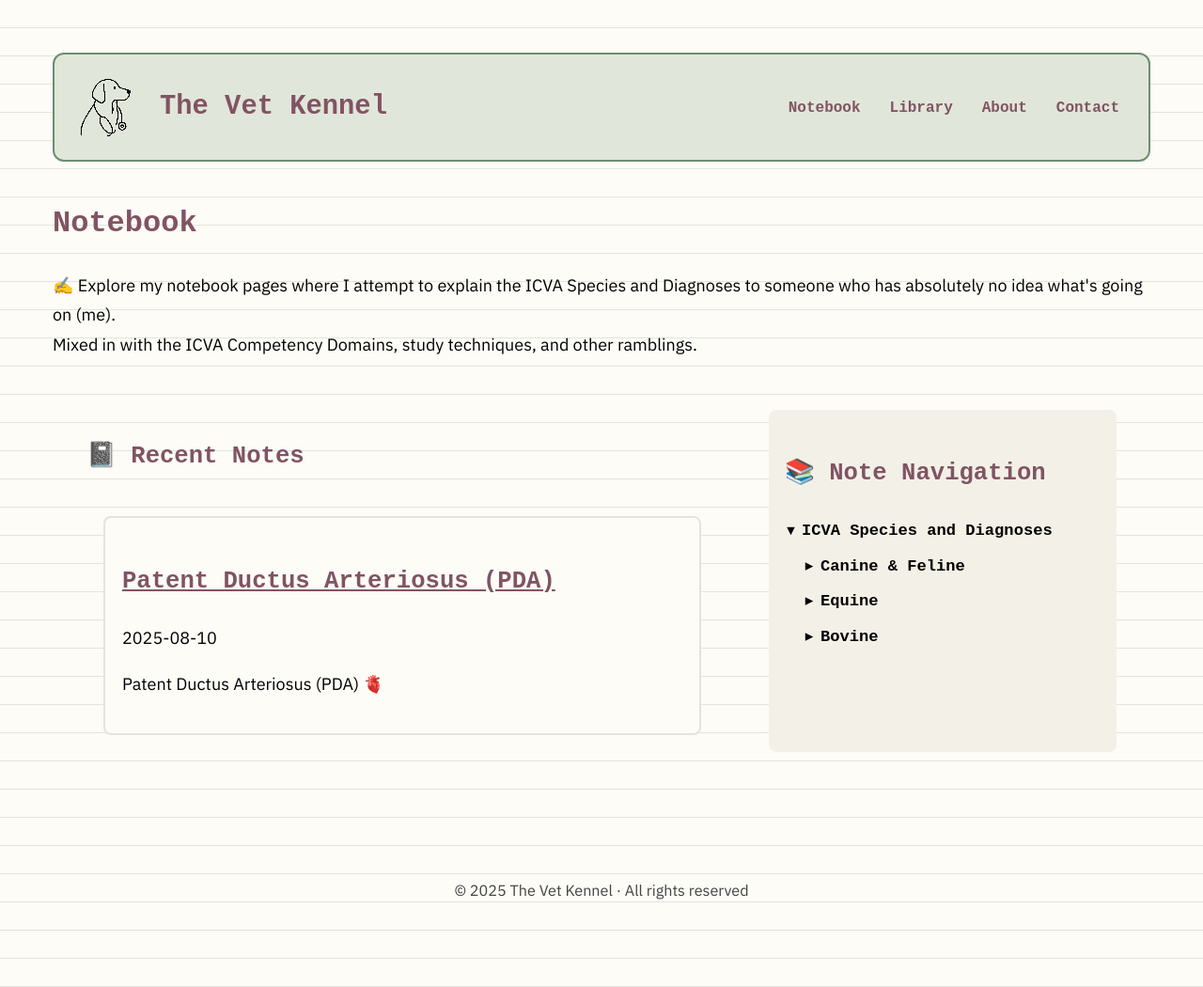
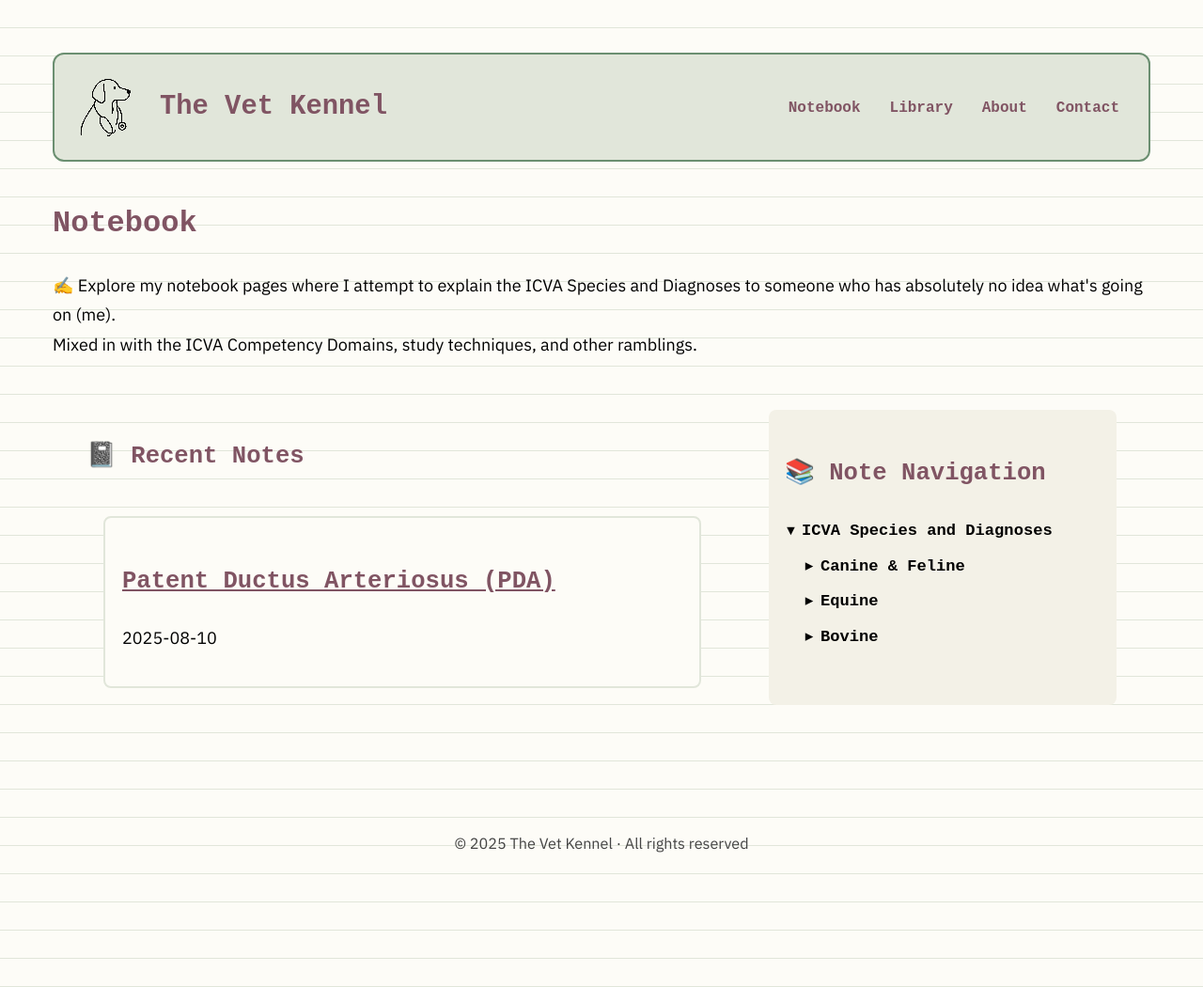
Before and after one commit to TheVetKennel/thevetkennel.github.io, a Jekyll site: the page built from notebook.md, in a window 1280 px wide. Shown: the whole page at 94% size. Built offline with Jekyll 4.4.1, drawn with Linux system fonts in a browser that asks for light colours; after the commit the page ends 1000 px from its top, so only the background shows below that.

Commit message:
Update notebook.md

```diff
--- a/notebook.md
+++ b/notebook.md
@@ -14,7 +14,6 @@ title: Notebook
         <div class="post-card">
           <h2><a href="{{ post.url | relative_url }}">{{ post.title }}</a></h2>
           <p class="post-meta">{{ post.date | date: "%Y-%m-%d" }}</p>
-          <p>{{ post.excerpt | strip_html | strip_newlines | truncate: 160 }}</p>
         </div>
       {% endfor %}
     </div>
```
